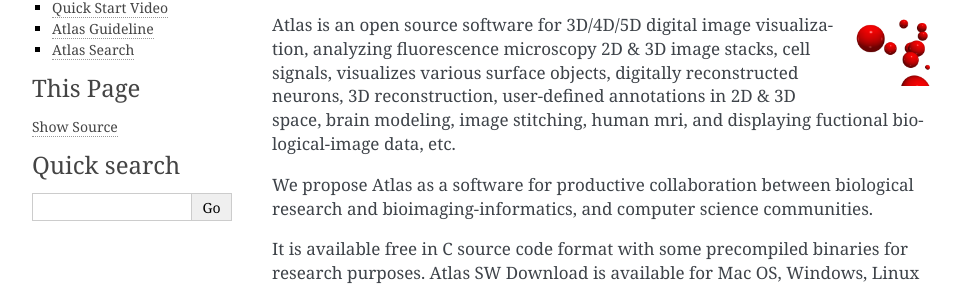
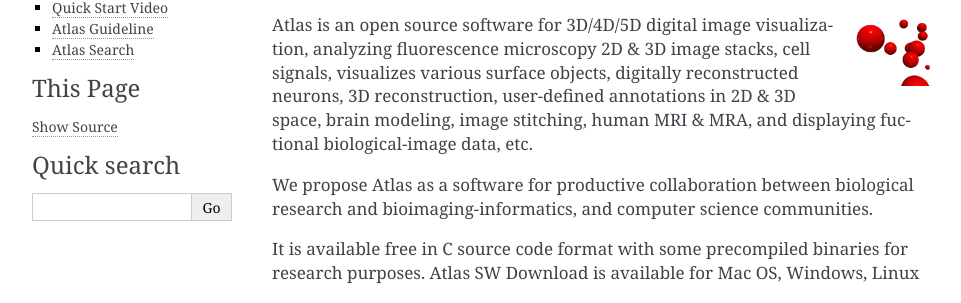
Before and after one commit to feng-lab/atlas-doc, a Sphinx documentation site: the page built from docs/source/index.rst, in a window 1280 px wide and 900 px high. Shown: the part 202-505 px from the top of the window, without its empty margins (148-1109 px from the left). Built offline with Sphinx 7.4.7, drawn with Linux system fonts in a browser that asks for light colours.

Commit message:
update docs

```diff
--- a/docs/source/index.rst
+++ b/docs/source/index.rst
@@ -8,7 +8,7 @@
   :alt: Atlas Figure1
   :align: right
 
-Atlas is an open source software for 3D/4D/5D digital image visualization, analyzing fluorescence microscopy 2D & 3D image stacks, cell signals, visualizes various surface objects, digitally reconstructed neurons, 3D reconstruction, user-defined annotations in 2D & 3D space, brain modeling, image stitching, human mri, and displaying fuctional biological-image data, etc.
+Atlas is an open source software for 3D/4D/5D digital image visualization, analyzing fluorescence microscopy 2D & 3D image stacks, cell signals, visualizes various surface objects, digitally reconstructed neurons, 3D reconstruction, user-defined annotations in 2D & 3D space, brain modeling, image stitching, human MRI & MRA, and displaying fuctional biological-image data, etc.
 
 We propose Atlas as a software for productive collaboration between biological research and bioimaging-informatics, and  computer science communities.
 
--- a/docs/source/license.rst
+++ b/docs/source/license.rst
@@ -674,7 +674,8 @@
 
 
 * 3D Brain Vessel Visualization
-Atlas can visualize the brain vessel image. Previously Atlas is used for "A 3-D Image Analysis of Human Cerebral Small Vessel Disease(CSVD) Project."
+Atlas can visualize the brain vessel image. Image analysis plays a pivotal role, which gives a clue in identifying the different manifestation of Human Cerebral Small Vessel Disease(CSVD). Atlas is used to visualize the microcirculation vascular integrity of individuals with and without CSVD. It is also used to visualize the blood vessel network of brains from non-invasive 3D-time-of-flight Magnetic Resonance Angiography (MRA) images. The quantitative analysis of the reconstructed blood vessel network provides potentially valuable information for the diagnostic and monitoring of CSVD.
+
 
 .. image:: images/vessel1.png
   :width: 1000px
```
